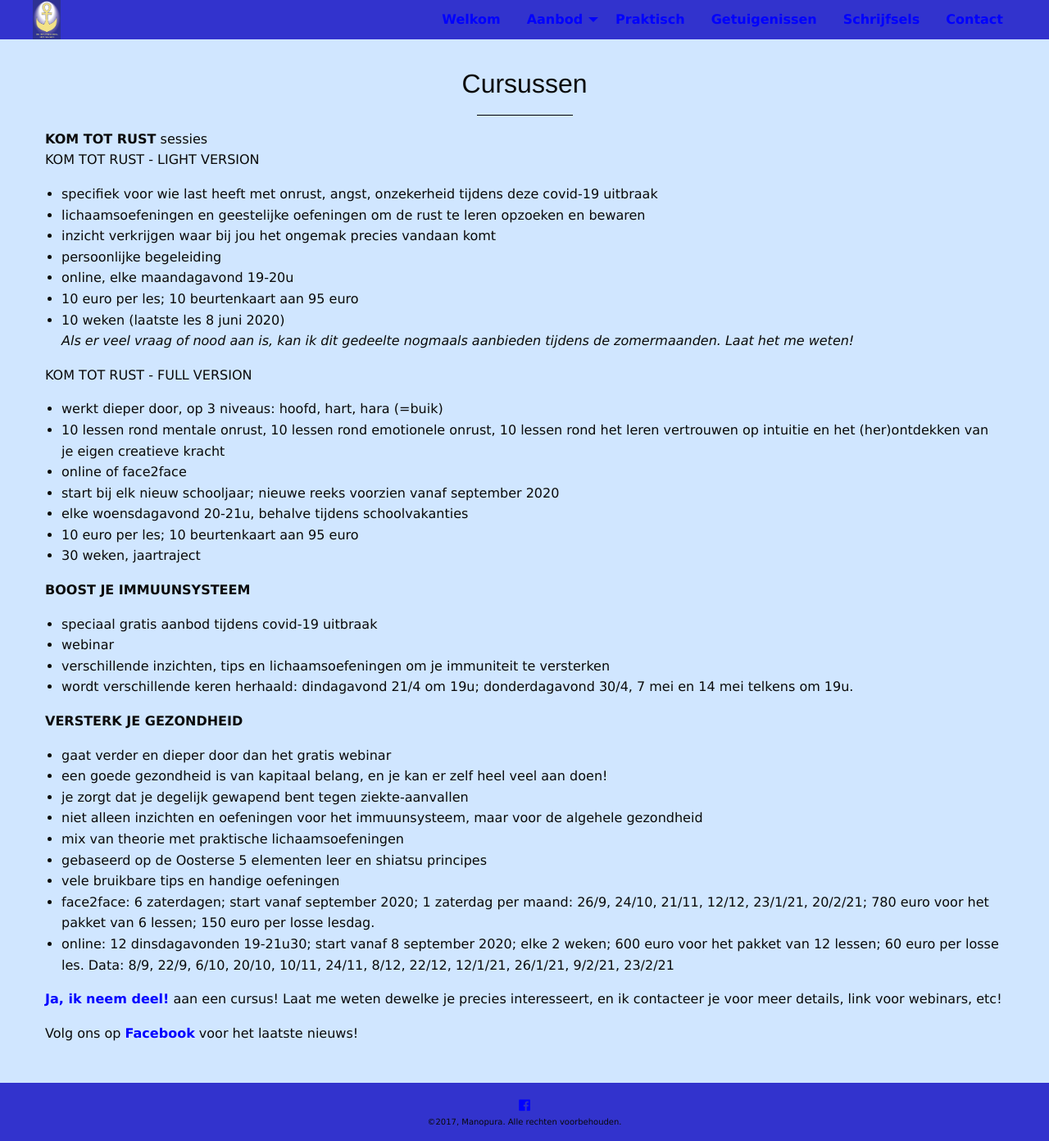
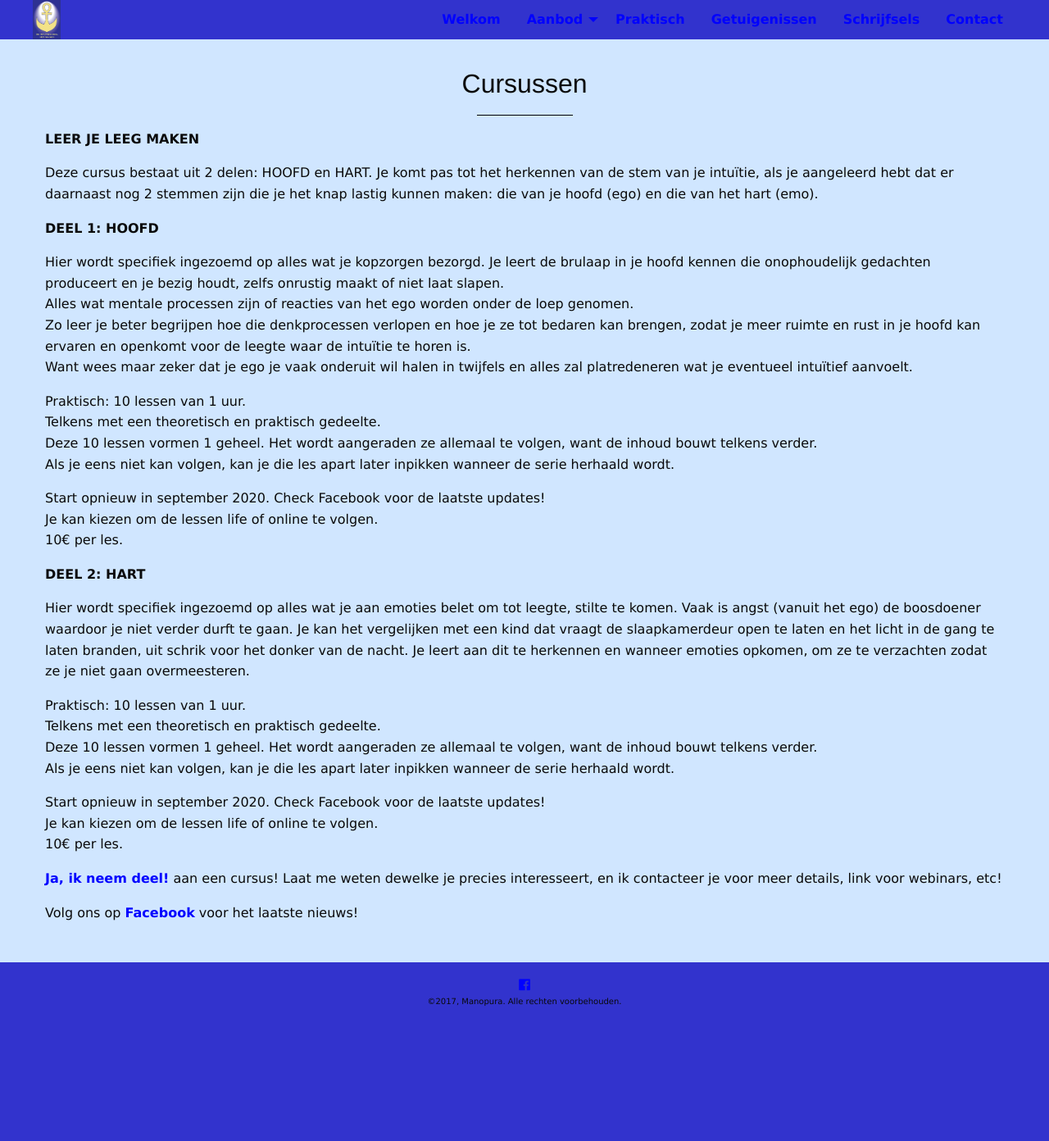
Before and after one commit to ankher/ankher.github.io, a Jekyll site: the page built from cursussen.md, in a window 1280 px wide. Shown: the whole page at 82% size. Built offline with Jekyll 4.4.1, drawn with Linux system fonts in a browser that asks for light colours; nearby versions of some CDN libraries; our own code applies the rules of GitHub Pages for plain Markdown files; after the commit the page ends 1245 px from its top, so only the background shows below that.

Commit message:
Update cursussen.md

```diff
--- a/cursussen.md
+++ b/cursussen.md
@@ -4,45 +4,39 @@ menu: cursussen
 ---
 # Cursussen
 
-**KOM TOT RUST** sessies
-KOM TOT RUST - LIGHT VERSION
-- specifiek voor wie last heeft met onrust, angst, onzekerheid tijdens deze covid-19 uitbraak
-- lichaamsoefeningen en geestelijke oefeningen om de rust te leren opzoeken en bewaren
-- inzicht verkrijgen waar bij jou het ongemak precies vandaan komt
-- persoonlijke begeleiding
-- online, elke maandagavond 19-20u
-- 10 euro per les; 10 beurtenkaart aan 95 euro
-- 10 weken (laatste les 8 juni 2020)
-*Als er veel vraag of nood aan is, kan ik dit gedeelte nogmaals aanbieden tijdens de zomermaanden. Laat het me weten!*
+**LEER JE LEEG MAKEN**
 
-KOM TOT RUST - FULL VERSION
-- werkt dieper door, op 3 niveaus: hoofd, hart, hara (=buik)
-- 10 lessen rond mentale onrust, 10 lessen rond emotionele onrust, 10 lessen rond het leren vertrouwen op intuitie en het (her)ontdekken van je eigen creatieve kracht
-- online of face2face
-- start bij elk nieuw schooljaar; nieuwe reeks voorzien vanaf september 2020
-- elke woensdagavond 20-21u, behalve tijdens schoolvakanties
-- 10 euro per les; 10 beurtenkaart aan 95 euro
-- 30 weken, jaartraject
+Deze cursus bestaat uit 2 delen: HOOFD en HART.
+Je komt pas tot het herkennen van de stem van je intuïtie, als je aangeleerd hebt dat er daarnaast nog 2 stemmen zijn die je het knap lastig kunnen maken: die van je hoofd (ego) en die van het hart (emo).
 
+**DEEL 1: HOOFD**
 
-**BOOST JE IMMUUNSYSTEEM**
-- speciaal gratis aanbod tijdens covid-19 uitbraak
-- webinar
-- verschillende inzichten, tips en lichaamsoefeningen om je immuniteit te versterken
-- wordt verschillende keren herhaald: dindagavond 21/4 om 19u; donderdagavond 30/4, 7 mei en 14 mei telkens om 19u.
+Hier wordt specifiek ingezoemd op alles wat je kopzorgen bezorgd. Je leert de brulaap in je hoofd kennen die onophoudelijk gedachten produceert en je bezig houdt, zelfs onrustig maakt of niet laat slapen.
+Alles wat mentale processen zijn of reacties van het ego worden onder de loep genomen.
+Zo leer je beter begrijpen hoe die denkprocessen verlopen en hoe je ze tot bedaren kan brengen, zodat je meer ruimte en rust in je hoofd kan ervaren en openkomt voor de leegte waar de intuïtie te horen is.
+Want wees maar zeker dat je ego je vaak onderuit wil halen in twijfels en alles zal platredeneren wat je eventueel intuïtief aanvoelt.
 
+Praktisch: 10 lessen van 1 uur.
+Telkens met een theoretisch en praktisch gedeelte.
+Deze 10 lessen vormen 1 geheel. Het wordt aangeraden ze allemaal te volgen, want de inhoud bouwt telkens verder.
+Als je eens niet kan volgen, kan je die les apart later inpikken wanneer de serie herhaald wordt.
 
-**VERSTERK JE GEZONDHEID**
-- gaat verder en dieper door dan het gratis webinar
-- een goede gezondheid is van kapitaal belang, en je kan er zelf heel veel aan doen!
-- je zorgt dat je degelijk gewapend bent tegen ziekte-aanvallen
-- niet alleen inzichten en oefeningen voor het immuunsysteem, maar voor de algehele gezondheid
-- mix van theorie met praktische lichaamsoefeningen
-- gebaseerd op de Oosterse 5 elementen leer en shiatsu principes
-- vele bruikbare tips en handige oefeningen
-- face2face: 6 zaterdagen; start vanaf september 2020; 1 zaterdag per maand: 26/9, 24/10, 21/11, 12/12, 23/1/21, 20/2/21; 780 euro voor het pakket van 6 lessen; 150 euro per losse lesdag.
-- online: 12 dinsdagavonden 19-21u30; start vanaf 8 september 2020; elke 2 weken; 600 euro voor het pakket van 12 lessen; 60 euro per losse les. Data: 8/9, 22/9, 6/10, 20/10, 10/11, 24/11, 8/12, 22/12, 12/1/21, 26/1/21, 9/2/21, 23/2/21
+Start opnieuw in september 2020. Check Facebook voor de laatste updates!
+Je kan kiezen om de lessen life of online te volgen.
+10€ per les.
 
+**DEEL 2: HART**
+
+Hier wordt specifiek ingezoemd op alles wat je aan emoties belet om tot leegte, stilte te komen. Vaak is angst (vanuit het ego) de boosdoener waardoor je niet verder durft te gaan. Je kan het vergelijken met een kind dat vraagt de slaapkamerdeur open te laten en het licht in de gang te laten branden, uit schrik voor het donker van de nacht. Je leert aan dit te herkennen en wanneer emoties opkomen, om ze te verzachten zodat ze je niet gaan overmeesteren.
+
+Praktisch: 10 lessen van 1 uur.
+Telkens met een theoretisch en praktisch gedeelte.
+Deze 10 lessen vormen 1 geheel. Het wordt aangeraden ze allemaal te volgen, want de inhoud bouwt telkens verder.
+Als je eens niet kan volgen, kan je die les apart later inpikken wanneer de serie herhaald wordt.
+
+Start opnieuw in september 2020. Check Facebook voor de laatste updates!
+Je kan kiezen om de lessen life of online te volgen.
+10€ per les.
 
 
 
```
